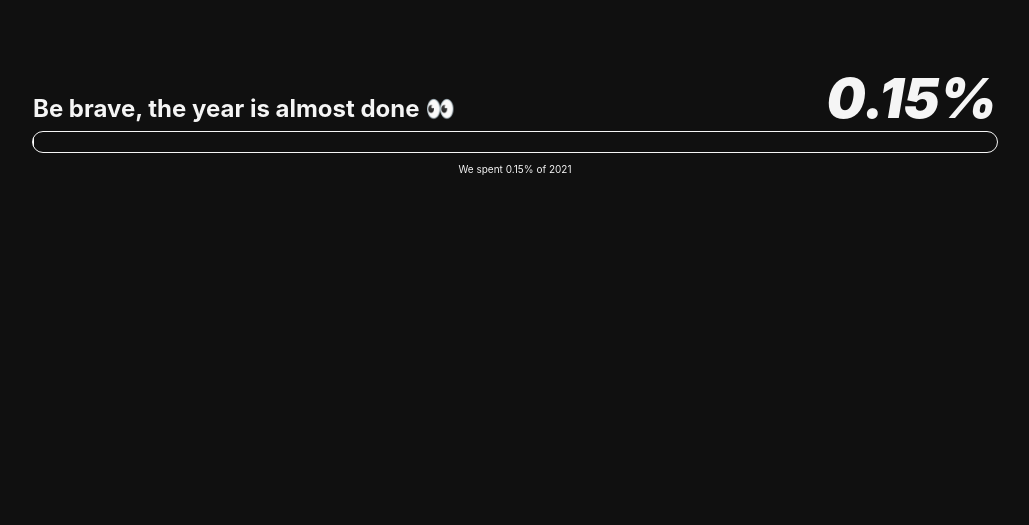
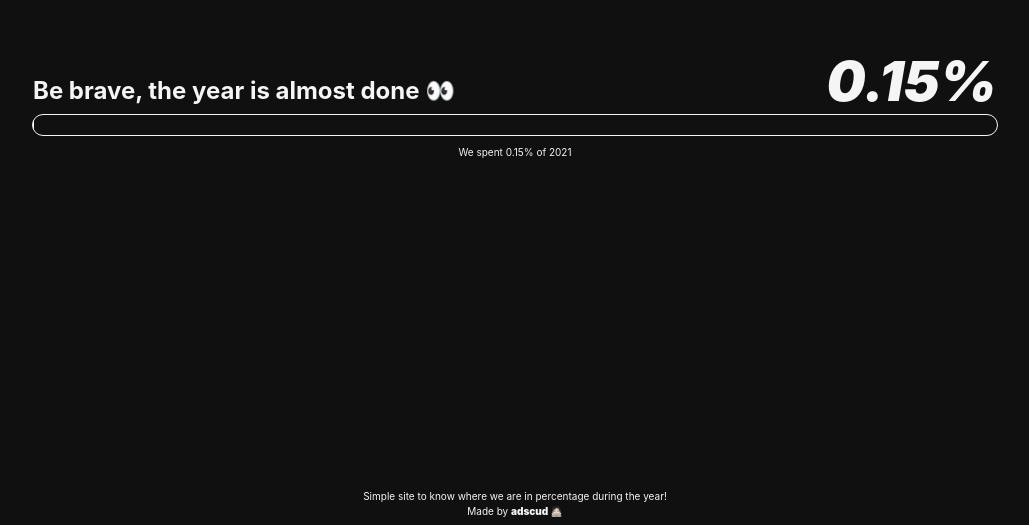
Before and after one commit to adscud/progryear, a React (Create React App) app: page / in a window 1280 px wide. Shown: the part 275-800 px from the top of the page, without its empty margins (125-1154 px from the left). Built offline with nearby package versions, Linux system fonts and the light colour scheme.

Commit message:
🎨 Create footer

```diff
--- a/src/app/App.js
+++ b/src/app/App.js
@@ -1,11 +1,13 @@
 import './App.css'
 import {Progress} from "../packages/progress"
+import {Footer} from "../core";
 
 function App() {
     return (
         <div className="App">
             <div className="Container">
-                <Progress />
+                <Progress/>
+                <Footer/>
             </div>
         </div>
     );
--- /dev/null
+++ b/src/core/components/Footer.jsx
@@ -0,0 +1,20 @@
+import React from 'react'
+import './Footer.jsx.css'
+
+export const Footer = () => {
+    return (
+        <footer className="footer">
+            <p className="footer-text">Simple site to know where we are in percentage during the year!</p>
+            <p className="footer-text">
+                Made by&nbsp;
+                <a
+                    href="http://github.com/adscud"
+                    className="footer-link"
+                    target="_blank"
+                >
+                    adscud 🧑🏻‍💻
+                </a>
+            </p>
+        </footer>
+    )
+}
--- /dev/null
+++ b/src/core/components/Footer.jsx.css
@@ -0,0 +1,23 @@
+.footer {
+    max-height: 100px;
+}
+
+.footer-text {
+    font-size: 10px;
+    margin: 0 0 3px;
+    color: #F5F5F5;
+    text-align: center;
+}
+
+.footer-text:last-child {
+    margin-bottom: 8px;
+}
+
+.footer-link,
+.footer-link:active,
+.footer-link:after,
+.footer-link:hover {
+    font-weight: 900;
+    text-decoration: none;
+    color: #F5F5F5;
+}
--- /dev/null
+++ b/src/core/components/index.js
@@ -0,0 +1 @@
+export * from './Footer'
--- /dev/null
+++ b/src/core/index.js
@@ -0,0 +1 @@
+export * from './components'
```
